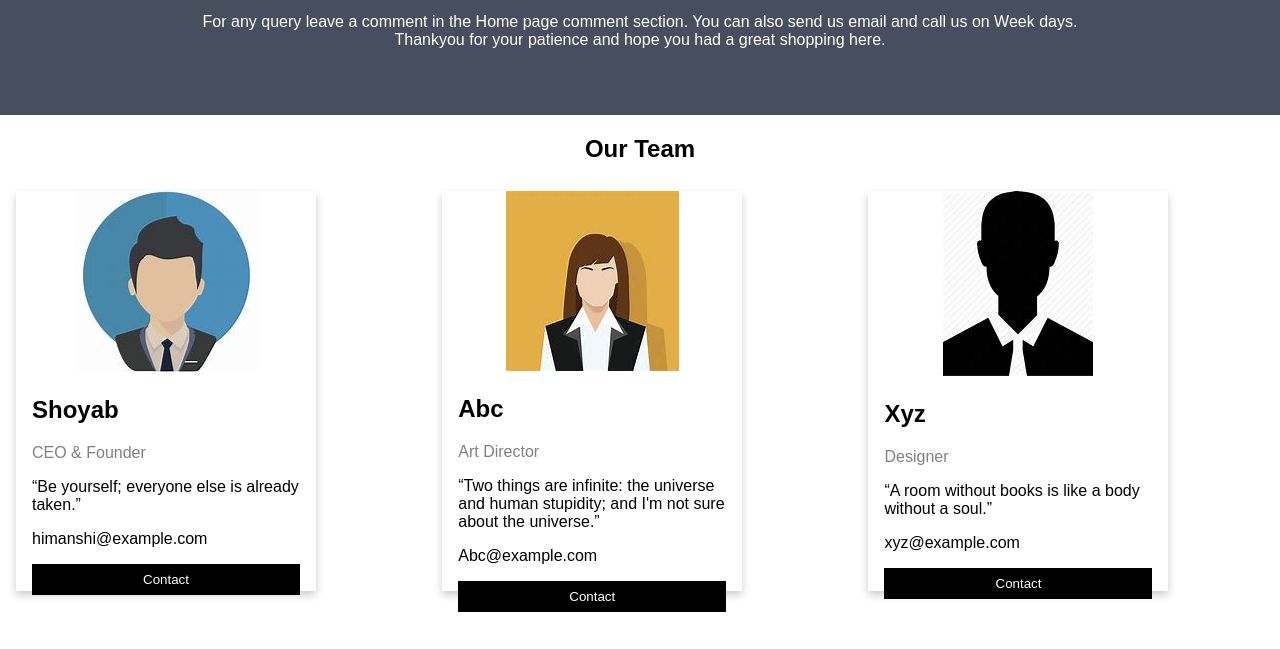
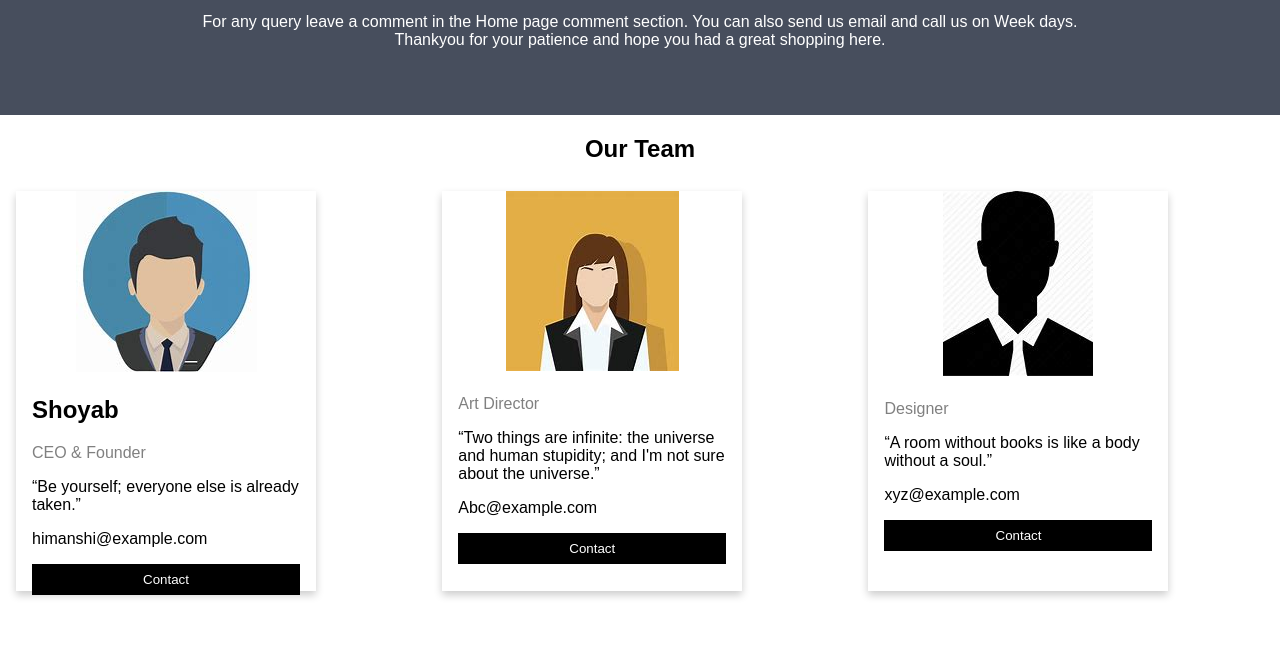
Before and after one commit to MullaMahammadasad/e-library, a plain HTML site: page About.html in a window 1280 px wide. Shown: the part 151-800 px from the top of the page. Drawn offline with Linux system fonts and the light colour scheme.

Commit message:
Update About.html

```diff
--- a/About.html
+++ b/About.html
@@ -158,7 +158,7 @@ html {
     <div class="card">
         <center><img src="images/p1.jfif" alt="Jane" style="width:100% height=300px"></center>
       <div class="container">
-        <h2>Abc</h2>
+        <h2></h2>
         <p class="title">Art Director</p>
         <p>“Two things are infinite: the universe and human stupidity; and I'm not sure about the universe.”</p>
         <p>Abc@example.com</p>
@@ -171,7 +171,7 @@ html {
     <div class="card">
         <center><img src="images/p3.jfif" alt="Jane" style="width:100% height=300px"></center>
       <div class="container">
-        <h2>Xyz</h2>
+        <h2></h2>
         <p class="title">Designer</p>
         <p>“A room without books is like a body without a soul.”</p>
         <p>xyz@example.com</p>
```
